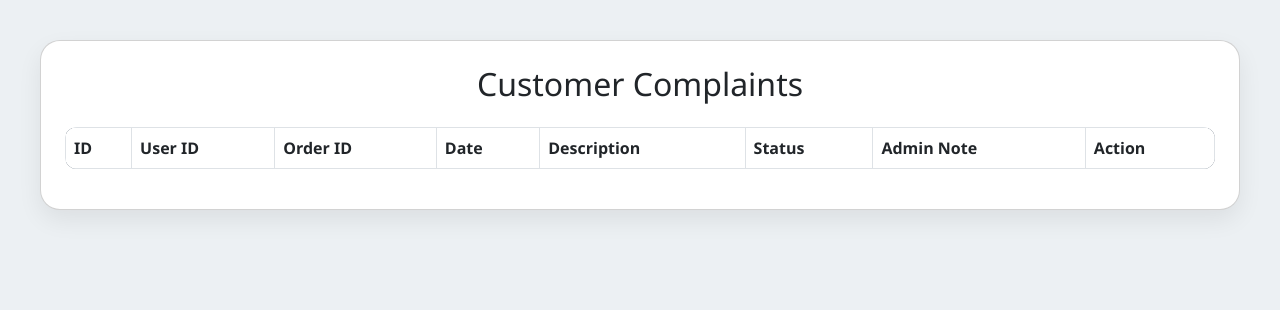
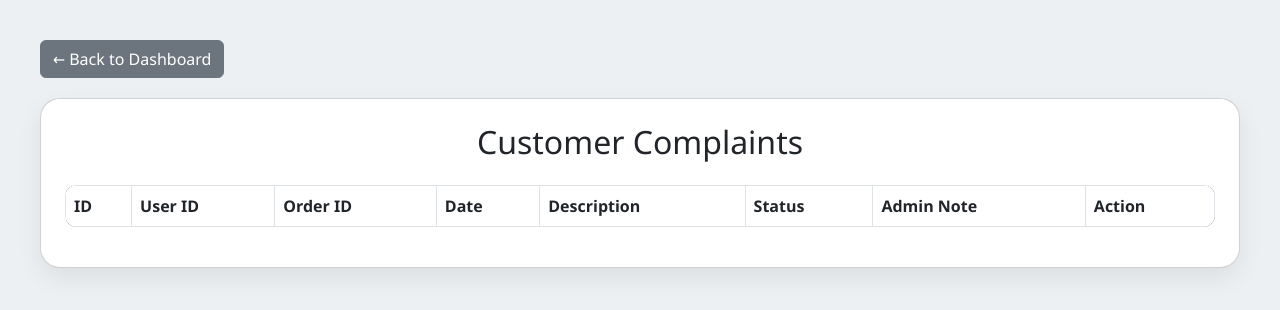
Before and after one commit to JayEm6768/Ar-s-Flowers, a PHP site: page /dashboard/complaints.php in a window 1280 px wide. Shown: the top 310 px of the page. Run offline with PHP 8.4, Linux system fonts and the light colour scheme; data comes from the database, SQL or seed files in the repository; data that the repository does not hold is empty.

Commit message:
added back button

```diff
--- a/dashboard/complaints.php
+++ b/dashboard/complaints.php
@@ -29,6 +29,7 @@ $result = $conn->query("
 
 <!DOCTYPE html>
 <html>
+
 <head>
     <title>Complaints</title>
     <link href="https://cdn.jsdelivr.net/npm/bootstrap@5.3.0/dist/css/bootstrap.min.css" rel="stylesheet">
@@ -45,7 +46,7 @@ $result = $conn->query("
             min-height: 100vh;
             padding: 20px;
             color: white;
-            box-shadow: 4px 0 12px rgba(0,0,0,0.1);
+            box-shadow: 4px 0 12px rgba(0, 0, 0, 0.1);
         }
 
         .sidebar h4 {
@@ -149,17 +150,18 @@ $result = $conn->query("
         ::-webkit-scrollbar-thumb:hover {
             background: #555;
         }
+
+        .back-btn {
+            margin-bottom: 20px;
+        }
     </style>
 </head>
+
 <body>
 
-<!--<div class="sidebar">
-    <h4>Admin Panel</h4>
-    <a href="dashboard.php">← Go Back to Dashboard</a>
-</div> -->
+    <div class="content">
+        <a href="dashboard.php" class="btn btn-secondary back-btn">← Back to Dashboard</a>
 
-
-<div class="content">
         <div class="card p-4">
             <h2 class="mb-4 text-center text-dark">Customer Complaints</h2>
             <div class="table-responsive">
@@ -225,4 +227,5 @@ $result = $conn->query("
     </div>
 
 </body>
+
 </html>
```
Lines whose indentation alone changed are shown as unchanged.
